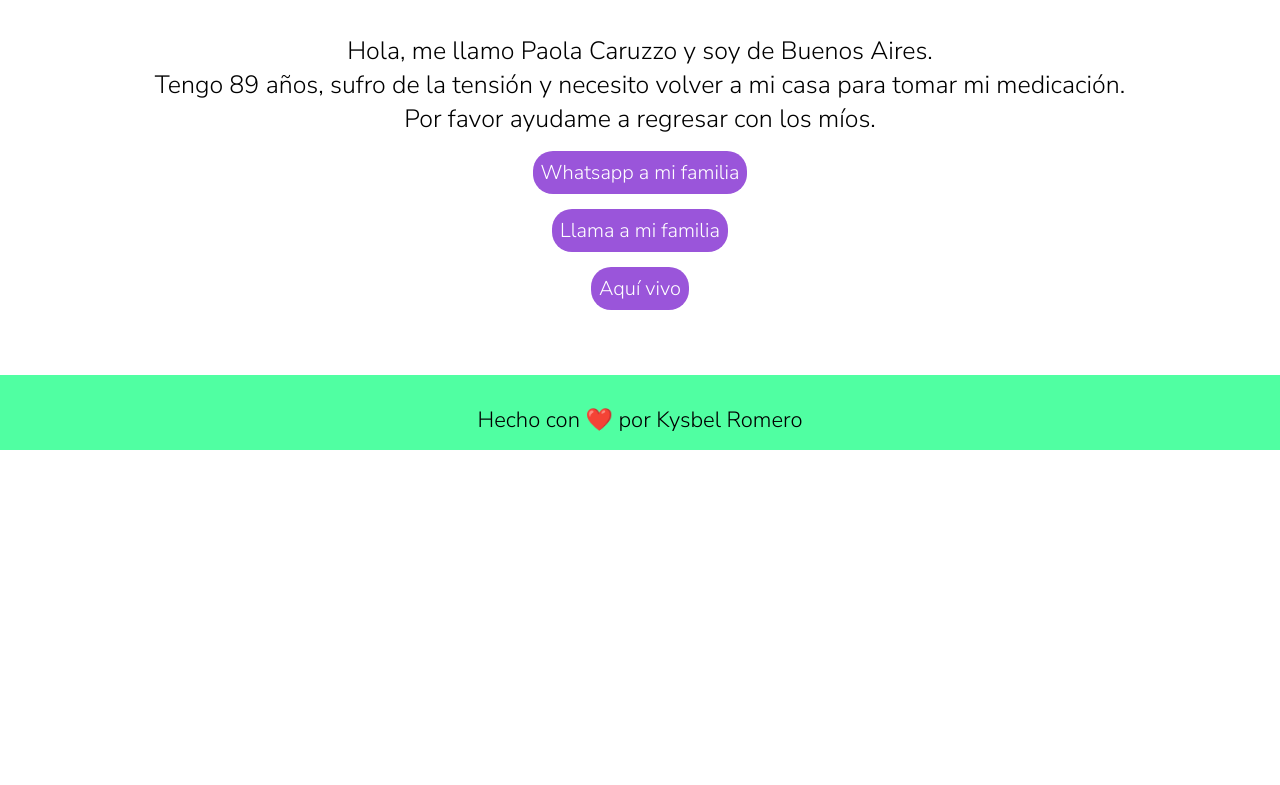
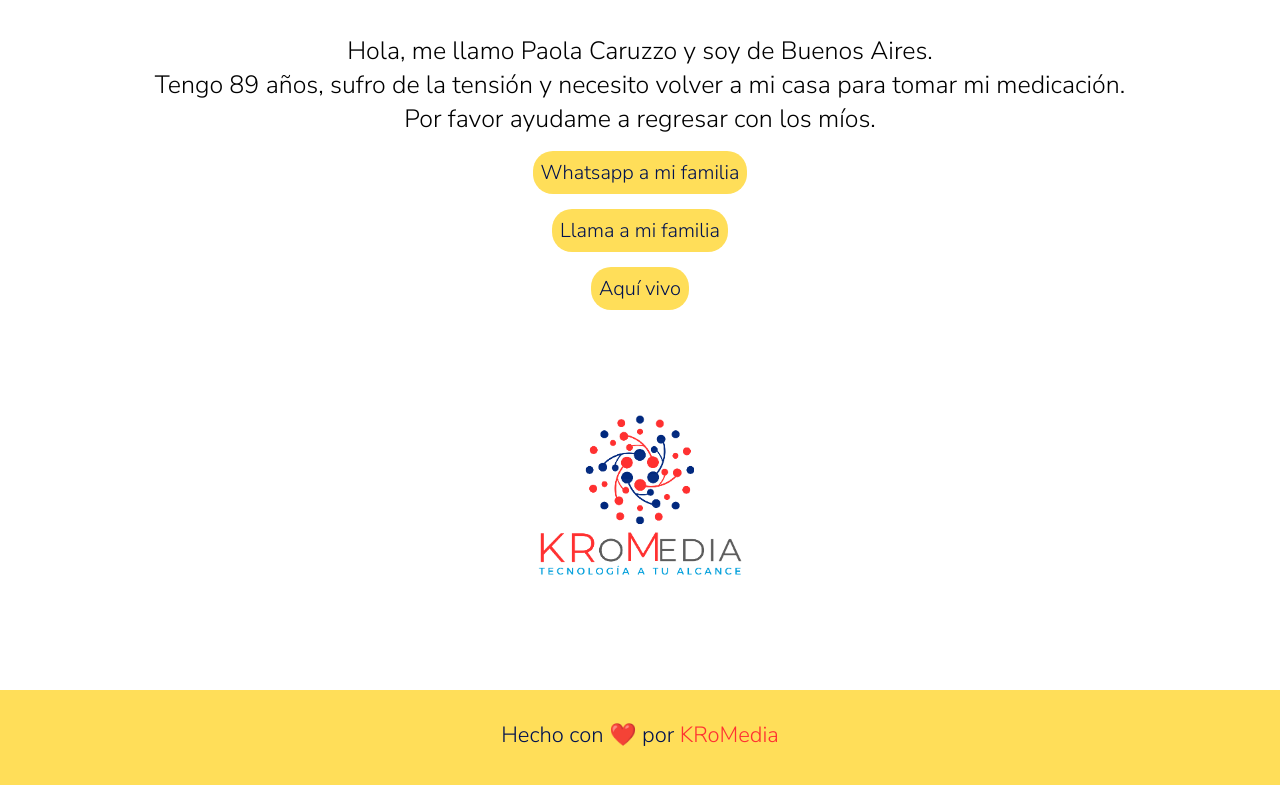
Before and after one commit to Kysbel/Muestra-Tarjeta, a plain HTML site: page index.html in a window 1280 px wide. Shown: the part 840-1625 px from the top of the page. Before the commit the page ends 1290 px from the top, so only its background shows below. Drawn offline with Linux system fonts and the light colour scheme.

Commit message:
cambios en los colores de la identidad gráfica

```diff
--- a/index.html
+++ b/index.html
@@ -4,8 +4,8 @@
     <meta charset="UTF-8">
     <meta name="viewport" content="width=device-width, initial-scale=1.0">
     <link rel="stylesheet" href="style.css">
-    <title>QR_ANCIANA</title>
-    <link rel="icon" href="Imágenes/perrito_alfa.png">
+    <title>QR_ANCIANA1°</title>
+    <link rel="icon" href="Imágenes/3.png">
 </head>
 <body>
     <!-- PRESENTACIÓN -->
@@ -24,13 +24,16 @@
         <a class="ubicación" href="https://www.google.com/maps/place/Cdad.+Jardin+Lomas+de+Palomar,+Provincia+de+Buenos+Aires/@-34.5987711,-58.6162758,14z/data=!3m1!4b1!4m6!3m5!1s0x95bcb9ab4a5771b3:0x690cbb88f054e680!8m2!3d-34.5962102!4d-58.5913678!16s%2Fm%2F03hmlh0?entry=ttu" target="_blank"> Aquí vivo<iframe src="https://www.google.com/maps/embed?pb=!1m18!1m12!1m3!1d26273.70523286834!2d-58.61627580702141!3d-34.59877114293962!2m3!1f0!2f0!3f0!3m2!1i1024!2i768!4f13.1!3m3!1m2!1s0x95bcb9ab4a5771b3%3A0x690cbb88f054e680!2sCdad.%20Jardin%20Lomas%20de%20Palomar%2C%20Provincia%20de%20Buenos%20Aires!5e0!3m2!1ses!2sar!4v1704351659136!5m2!1ses!2sar" width="600" height="450" style="border:0;" allowfullscreen="" loading="lazy" referrerpolicy="no-referrer-when-downgrade"></iframe></a>
     </div>
 
+    <div class="logo">
+        <img class="img_logo" src="./imágenes/3.png" alt="foto_logo">
+    </div>
 
     <!-- AUDIO -->
     <audio src="./audio//happy-children-piano-164928.mp3"controls autoplay loop ></audio>
 
     <!-- FOOTER -->
     <footer>
-        <p>Hecho con ❤️ por Kysbel Romero</p>
+        <p>Hecho con ❤️ por <a href="https://www.instagram.com/somoskromedia/" target="_blank"> KRoMedia</a></p> </p>
     </footer>
 </body>
 </html>
--- a/style.css
+++ b/style.css
@@ -102,7 +102,6 @@ padding-bottom: 15px;
     }
 }
 
-
 br{
 margin: auto;
 }
@@ -121,15 +120,16 @@ margin: auto;
 border: 2px;
 border-radius: 20px;
 padding: 8px;
-background-color: rgb(154, 85, 218);
-/* background-color: rgb(9, 54, 133); */
+background-color: rgb(255, 222, 89);
+/* background-color: rgb(154, 85, 218); */
 font-size: 20px;
 cursor: pointer;
-color: white;
+color: #001250;
 }
 
 .Whatsapp:hover{
-    background-color: rgb(155, 62, 192);
+    color: #fb4444;
+    /* background-color: rgb(155, 62, 192); */
 }
 
 .llamada{
@@ -137,8 +137,8 @@ border: 2px;
 border-radius: 20px;
 padding: 8px;
 /* background-color: antiquewhite; */
-background-color: rgb(154, 85, 218);
-color: white;
+background-color: rgb(255, 222, 89) ;
+color:#001250;
 font-size: 20px;
 margin-top: 15px;
 cursor: pointer;
@@ -146,22 +146,36 @@ cursor: pointer;
 }
 
 .llamada:hover{
-    background-color: rgb(155, 62, 192);
+            color: #fb4444;
 }
 
 .ubicación{
 border: 2px;
 border-radius: 20px;
 padding: 8px;
-background-color: rgb(154, 85, 218);
-color: white;
+background-color: rgb(255, 222, 89);
+color: #001250;
 font-size: 20px;
 margin-top: 15px;
 cursor: pointer;
 }
 
 .ubicación:hover{
-    background-color: rgb(155, 62, 192);
+   color: #fb4444;
+}
+
+.img_logo{
+    height: 380px;
+    display: flex;
+    justify-content: center;
+    align-items: center;
+    background-size: cover;
+}
+
+@media (min-width:350px) and (max-width:833px){
+    .img_logo{
+        height: 300px;
+    }
 }
 
 iframe{
@@ -179,17 +193,21 @@ audio{
 footer{
 width: 100%;
 height: auto;
-margin-top: 25px;
 text-align: center;
-background-color: rgb(80, 255, 162);
-margin-top: 65px;
-
+background-color:rgb(255, 222, 89);
+color: #001250;
+/* background-color: rgb(80, 255, 162);  */
 }
 
 footer p{
 font-size: 22px;
 }
 
+a{
+    color: #FF3131;
+}
+
 footer:hover{
-background-color: rgb(240, 197, 41);
+background-color: #001250;
+color: white;
 }
```
Also changed, not shown: imágenes/3.png (added), imágenes/Blue Modern Abstract Connection Technology Logo (2) (1).png (added), imágenes/Diseño sin título.png (added), imágenes/Logo KRoMedia (redondo).png (added).
